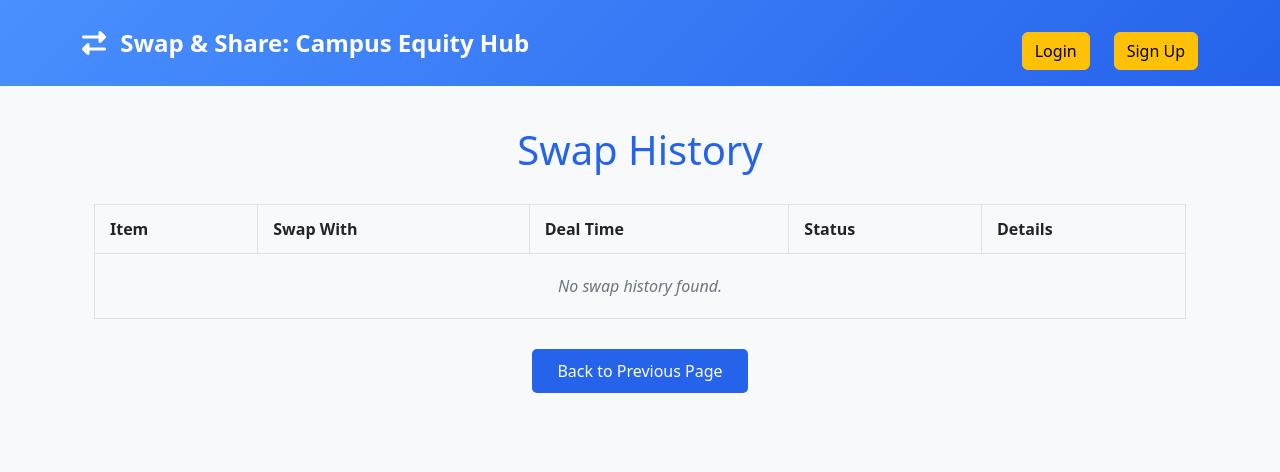
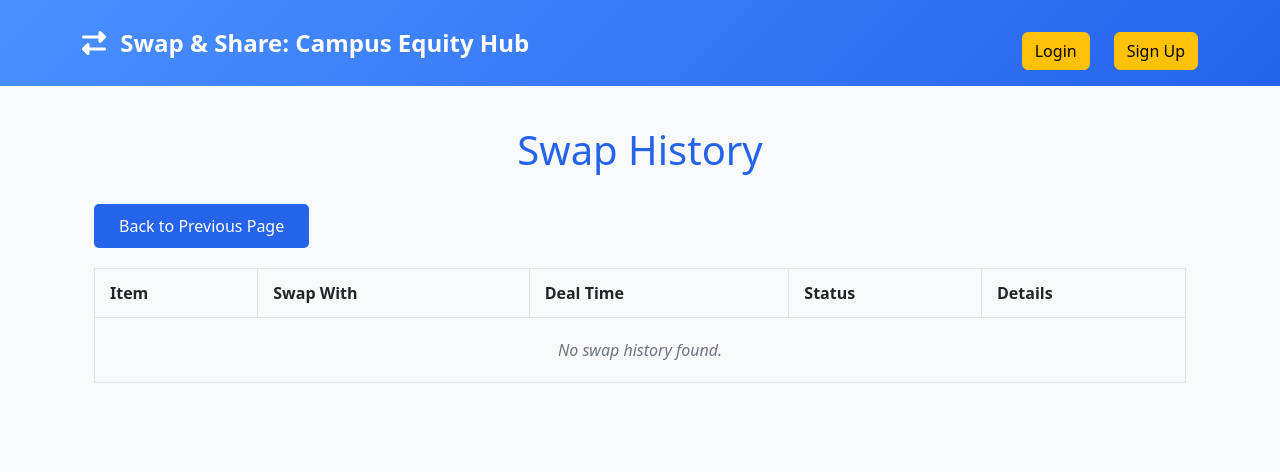
Before and after one commit to TheINSANE333/Campus-Equity-Hub, a Flask app: page /view_swap_history in a window 1280 px wide. Shown: the top 472 px of the page. Run offline with Flask 3, Linux system fonts and the light colour scheme; some libraries are stand-ins or nearby versions.

Commit message:
move back button to upper left and adjust padding to prevent content hide under the navigation bar

```diff
--- a/app/templates/swap_history.html
+++ b/app/templates/swap_history.html
@@ -59,8 +59,9 @@
         }
 
         .back-button {
+            float:left;
             display: block;
-            margin: 0 auto;
+            margin: 0px auto 20px auto;
             padding: 10px 25px;
             background-color: #2563eb;
             color: white;
@@ -107,11 +108,15 @@
             color: #f44336;
             font-weight: 500;
         }
+
     </style>
 </head>
 <body>
-<div class="container">
-    <h1>Swap History</h1>
+<div class="container"  style="padding-bottom: 60px">
+    <div class="header">
+        <h1>Swap History</h1>
+        <button class="back-button" onclick="history.back()">Back to Previous Page</button>
+    </div>
 
     <table>
         <thead>
@@ -145,7 +150,5 @@
         {% endif %}
         </tbody>
     </table>
-
-    <button class="back-button" onclick="history.back()">Back to Previous Page</button>
 </div>
 {% endblock %}
```
